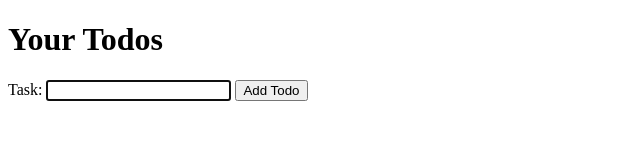
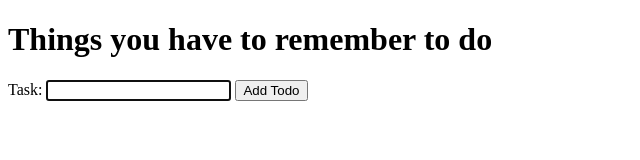
Before and after one commit to ninadel/Springboard-Todo-List, a plain HTML site: page index.html in a window 1280 px wide. Shown: the whole page, without its empty margins (0-640 px from the left). Drawn offline with Linux system fonts and the light colour scheme.

Commit message:
updating document title and heading

```diff
--- a/index.html
+++ b/index.html
@@ -2,11 +2,11 @@
 <html lang="en">
   <head>
     <meta charset="UTF-8" />
-    <title>Document</title>
+    <title>Your to-do list</title>
     <link rel="stylesheet" type="text/css" href="app.css" />
   </head>
   <body>
-    <h1>Your Todos</h1>
+    <h1>Things you have to remember to do</h1>
     <form action="#" id="newTodoForm">
       <label for="task">Task: </label>
       <input type="text" name="task" id="task" autofocus />
```
